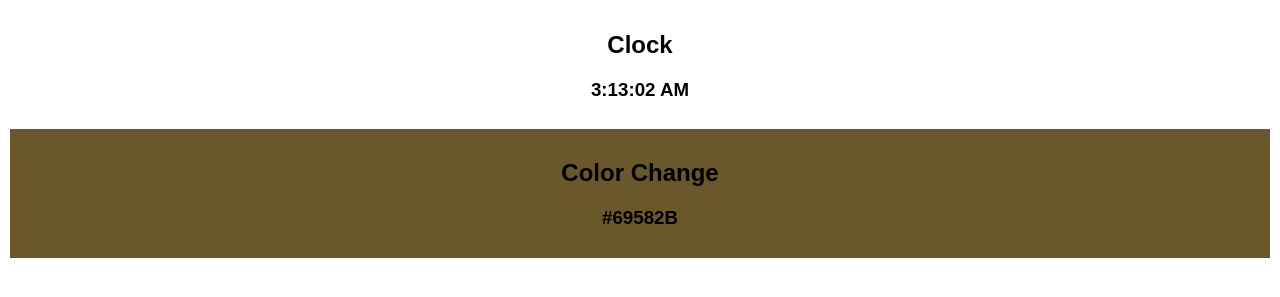
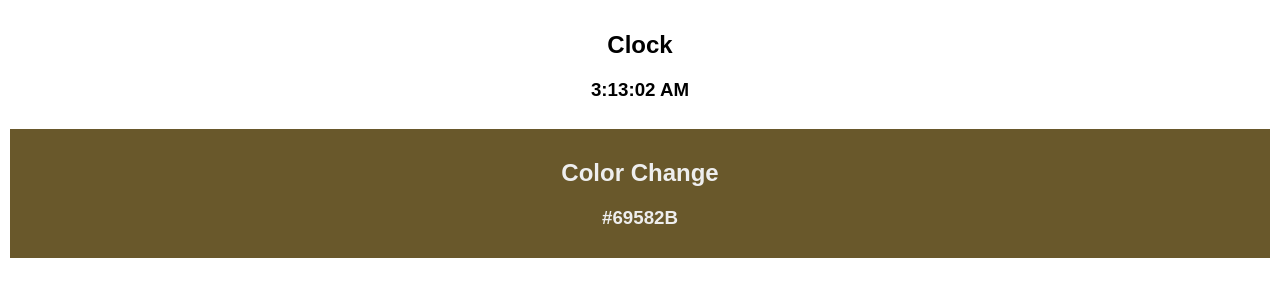
Before and after one commit to thomasweld/js_date_timer, a website: page app/index.html in a window 1280 px wide. Shown: the part 89-386 px from the top of the page. Drawn offline with Linux system fonts and the light colour scheme.

Commit message:
a few minor edits, scss

```diff
--- a/app/css/bundle.css
+++ b/app/css/bundle.css
@@ -6,3 +6,6 @@ body {
 
 section {
   padding: 10px; }
+
+#colorChange {
+  color: #EEEEEE; }
```
